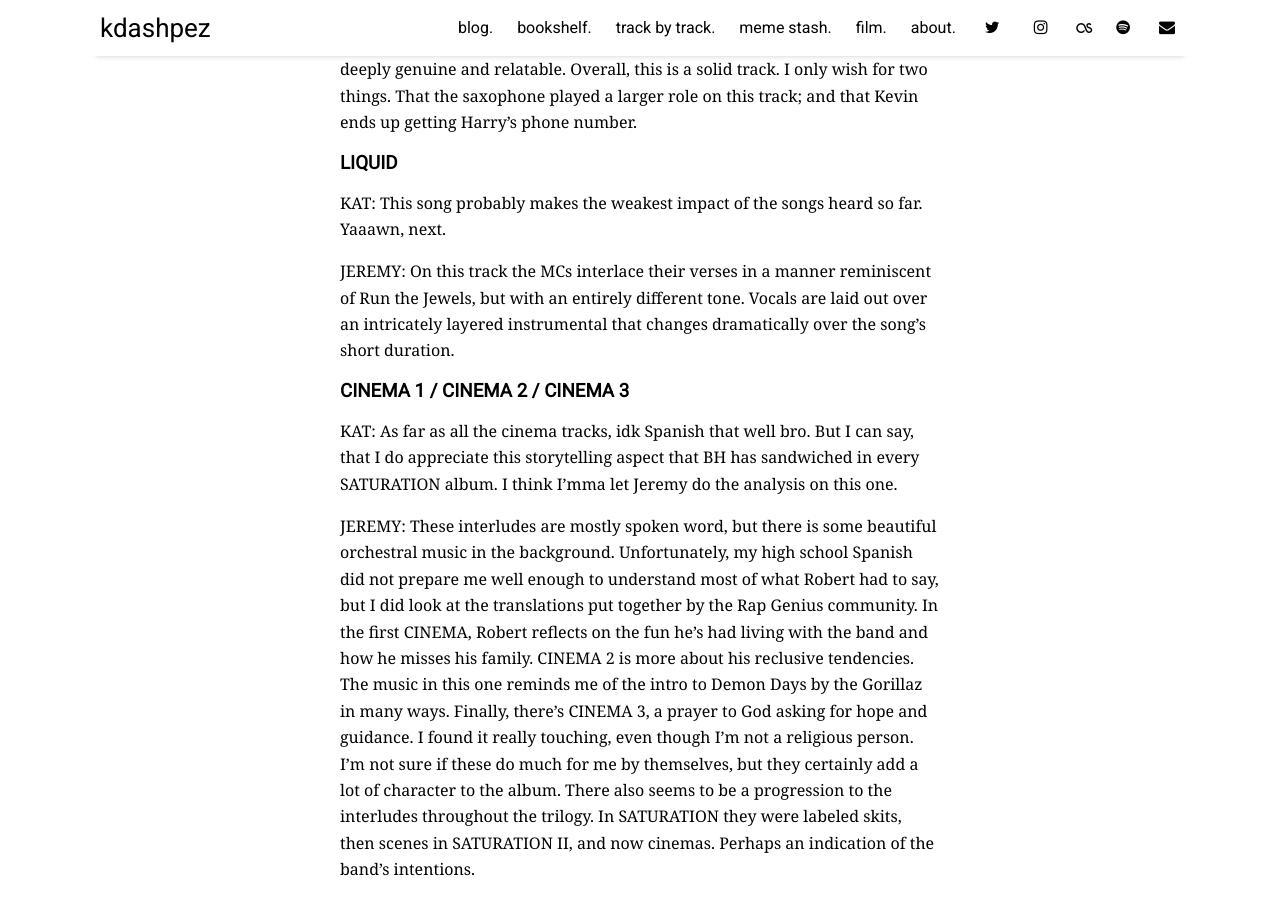
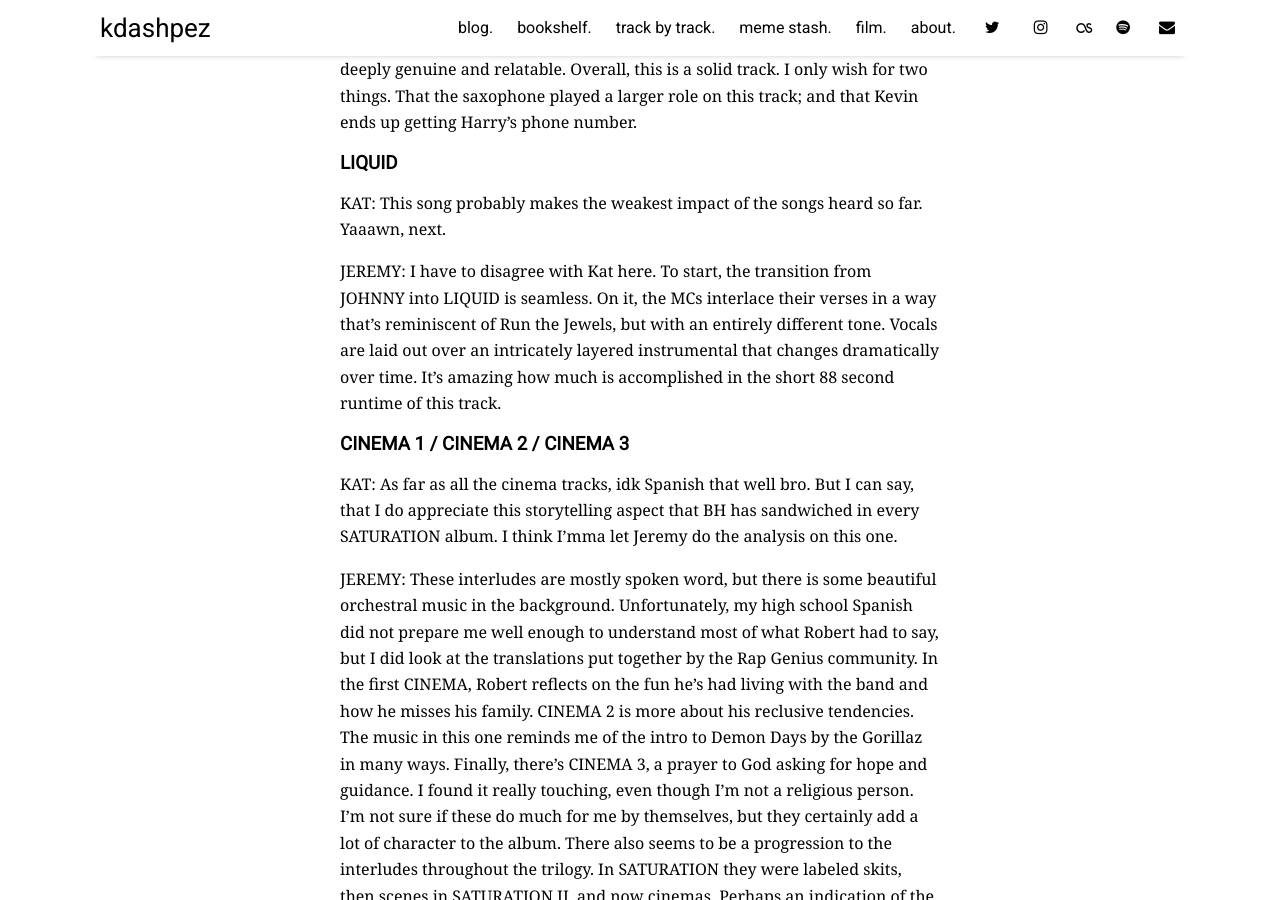
Before and after one commit to kdashpez/kdashpez, a Jekyll site: the page built from _posts/2017-12-22-tbt-saturation-iii.md, in a window 1280 px wide and 900 px high, scrolled down 2135 px. Built offline with Jekyll 4.4.1, drawn with Linux system fonts in a browser that asks for light colours; nearby versions of some CDN libraries.

Commit message:
update Liquid review

```diff
--- a/_posts/2017-12-22-tbt-saturation-iii.md
+++ b/_posts/2017-12-22-tbt-saturation-iii.md
@@ -40,7 +40,7 @@
 
 KAT: This song probably makes the weakest impact of the songs heard so far. Yaaawn, next.
 
-JEREMY: On this track the MCs interlace their verses in a manner reminiscent of Run the Jewels, but with an entirely different tone. Vocals are laid out over an intricately layered instrumental that changes dramatically over the song's short duration.
+JEREMY: I have to disagree with Kat here. To start, the transition from JOHNNY into LIQUID is seamless. On it, the MCs interlace their verses in a way that's reminiscent of Run the Jewels, but with an entirely different tone. Vocals are laid out over an intricately layered instrumental that changes dramatically over time. It's amazing how much is accomplished in the short 88 second runtime of this track.
 
 ### CINEMA 1 / CINEMA 2 / CINEMA 3
 
```
